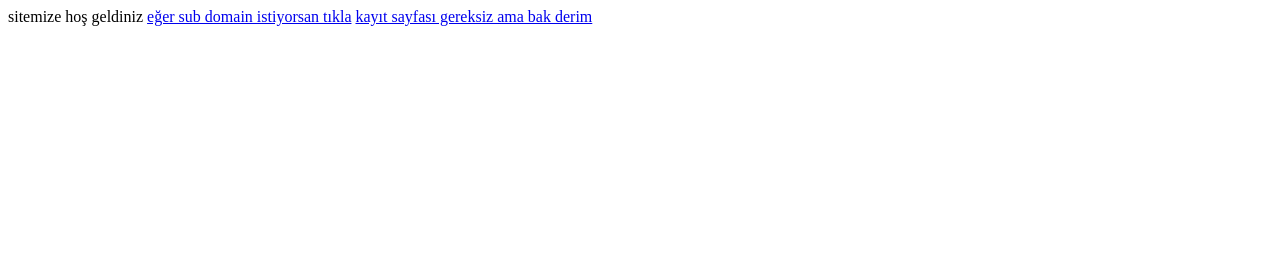
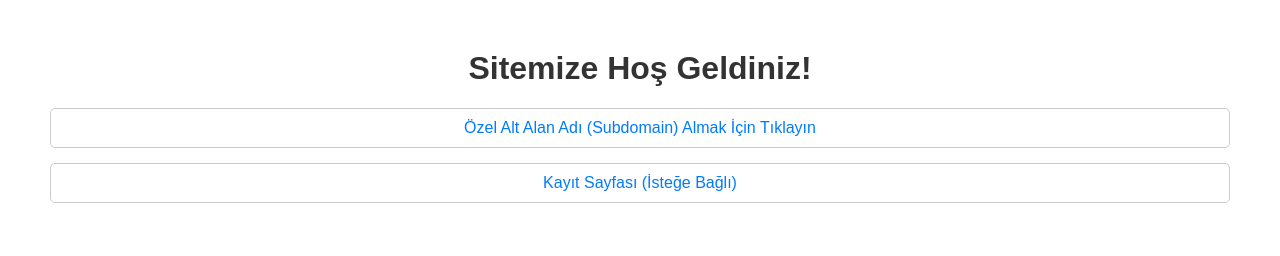
Before and after one commit to lbusiedcake7945/5live.xyz, a plain HTML site: page index.html in a window 1280 px wide. Drawn offline with Linux system fonts and the light colour scheme.

Commit message:
Update index.html

```diff
--- a/index.html
+++ b/index.html
@@ -1,5 +1,39 @@
+<!DOCTYPE html>
+<html lang="tr">
+<head>
+    <meta charset="UTF-8">
+    <meta name="viewport" content="width=device-width, initial-scale=1.0">
+    <title>Sitemize Hoş Geldiniz</title>
+    <style>
+        body {
+            font-family: Arial, sans-serif;
+            margin: 50px;
+            text-align: center;
+        }
+        h1 {
+            color: #333;
+        }
+        .links a {
+            display: block;
+            margin: 15px 0;
+            padding: 10px;
+            border: 1px solid #ccc;
+            text-decoration: none;
+            color: #007bff;
+            border-radius: 5px;
+            transition: background-color 0.3s;
+        }
+        .links a:hover {
+            background-color: #f0f0f0;
+        }
+    </style>
+</head>
 <body>
-  sitemize hoş geldiniz
-  <a href="https://domain.5live.xyz/">eğer sub domain istiyorsan tıkla</a>
-  <a href="https://kayit.5live.xyz/">kayıt sayfası gereksiz ama bak derim</a>
+    <h1>Sitemize Hoş Geldiniz!</h1>
+
+    <div class="links">
+        <a href="https://domain.5live.xyz/">Özel Alt Alan Adı (Subdomain) Almak İçin Tıklayın</a>
+        <a href="https://kayit.5live.xyz/">Kayıt Sayfası (İsteğe Bağlı)</a>
+    </div>
 </body>
+</html>
```
